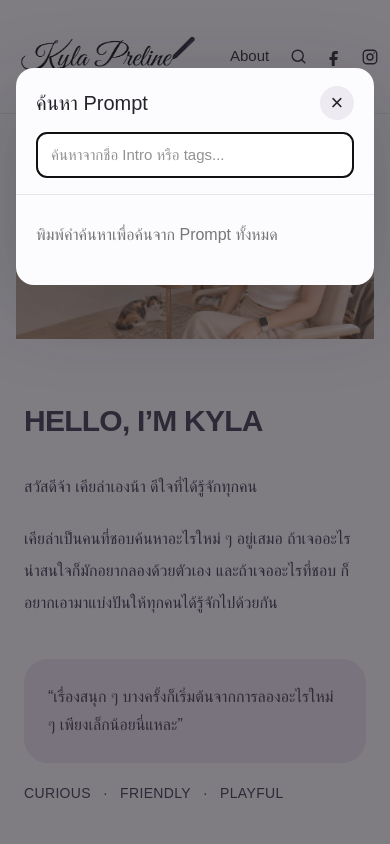
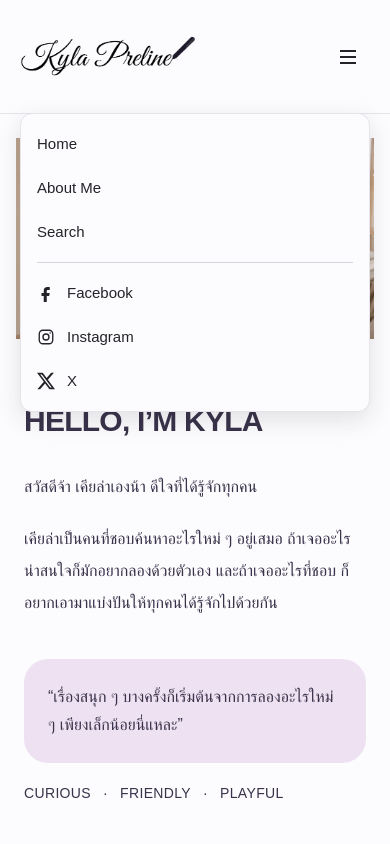
Before and after one commit to kylapreline/prompt-vault, a Next.js app: page /about in a window 390 px wide. Both pictures are taken after a click on the button "เปิดเมนูนำทาง". Shown: the top 844 px of the page. Built offline with nearby package versions, Linux system fonts and the light colour scheme; a web font is replaced by a local one.

Commit message:
Add X social link and mobile hamburger menu

```diff
--- a/app/about/page.tsx
+++ b/app/about/page.tsx
@@ -1,4 +1,5 @@
 import Image from "next/image";
+import SocialLinks from "../components/SocialLinks";
 
 const interests = [
   {
@@ -272,47 +273,7 @@ export default function AboutPage() {
     </p>
 
     <div className="mt-8 flex items-center gap-5">
-      {/* Instagram */}
-      <a
-        href="https://www.instagram.com/kpreline/"
-        target="_blank"
-        rel="noopener noreferrer"
-        aria-label="Instagram"
-        className="text-[#39324a] transition-opacity hover:opacity-60"
-      >
-        <svg
-          xmlns="http://www.w3.org/2000/svg"
-          viewBox="0 0 24 24"
-          fill="none"
-          stroke="currentColor"
-          strokeWidth="1.8"
-          className="h-6 w-6"
-          aria-hidden="true"
-        >
-          <rect x="3" y="3" width="18" height="18" rx="5" />
-          <circle cx="12" cy="12" r="4" />
-          <circle cx="17.5" cy="6.5" r="1" fill="currentColor" stroke="none" />
-        </svg>
-      </a>
-
-      {/* Facebook */}
-      <a
-        href="https://www.facebook.com/KylaPreline"
-        target="_blank"
-        rel="noopener noreferrer"
-        aria-label="Facebook"
-        className="text-[#39324a] transition-opacity hover:opacity-60"
-      >
-        <svg
-          xmlns="http://www.w3.org/2000/svg"
-          viewBox="0 0 24 24"
-          fill="currentColor"
-          className="h-6 w-6"
-          aria-hidden="true"
-        >
-          <path d="M13.5 21v-8h2.7l.4-3h-3.1V8.1c0-.9.3-1.5 1.6-1.5h1.7V3.9c-.3 0-1.3-.1-2.4-.1-2.4 0-4.1 1.5-4.1 4.2V10H8v3h2.3v8h3.2Z" />
-        </svg>
-      </a>
+      <SocialLinks variant="about" order={["instagram", "facebook", "x"]} />
     </div>
   </div>
 </section>
--- a/app/components/Footer.tsx
+++ b/app/components/Footer.tsx
@@ -1,4 +1,5 @@
 import Link from "next/link";
+import SocialLinks from "./SocialLinks";
 
 export default function Footer() {
   return (
@@ -33,49 +34,7 @@ export default function Footer() {
 
         <div className="text-center sm:text-right">
           <div className="flex items-center justify-center gap-5 sm:justify-end">
-            <a
-              className="text-[#39324a] transition-opacity hover:opacity-60"
-              href="https://www.facebook.com/KylaPreline"
-              target="_blank"
-              rel="noopener noreferrer"
-              aria-label="Kyla Preline on Facebook"
-            >
-              <svg
-                viewBox="0 0 24 24"
-                fill="currentColor"
-                className="h-6 w-6"
-                aria-hidden="true"
-              >
-                <path d="M13.5 21v-8h2.7l.4-3h-3.1V8.1c0-.9.3-1.5 1.6-1.5h1.7V3.9c-.3 0-1.3-.1-2.4-.1-2.4 0-4.1 1.5-4.1 4.2V10H8v3h2.3v8h3.2Z" />
-              </svg>
-            </a>
-
-            <a
-              className="text-[#39324a] transition-opacity hover:opacity-60"
-              href="https://www.instagram.com/kpreline/"
-              target="_blank"
-              rel="noopener noreferrer"
-              aria-label="Kyla Preline on Instagram"
-            >
-              <svg
-                viewBox="0 0 24 24"
-                fill="none"
-                stroke="currentColor"
-                strokeWidth="1.8"
-                className="h-6 w-6"
-                aria-hidden="true"
-              >
-                <rect x="3" y="3" width="18" height="18" rx="5" />
-                <circle cx="12" cy="12" r="4" />
-                <circle
-                  cx="17.5"
-                  cy="6.5"
-                  r="1"
-                  fill="currentColor"
-                  stroke="none"
-                />
-              </svg>
-            </a>
+            <SocialLinks variant="footer" />
           </div>
 
           <p className="mt-6 text-xs text-[#8b8396]">
--- a/app/components/Header.tsx
+++ b/app/components/Header.tsx
@@ -4,8 +4,7 @@ import Image from "next/image";
 import Link from "next/link";
 import { useEffect, useRef, useState } from "react";
 
-const facebookUrl = "https://www.facebook.com/KylaPreline";
-const instagramUrl = "https://www.instagram.com/kpreline/";
+import SocialLinks from "./SocialLinks";
 
 type SearchPrompt = {
   id: string;
@@ -39,6 +38,28 @@ function SearchIcon() {
 }
 
 export default function Header() {
+  const [isMobileMenuOpen, setIsMobileMenuOpen] = useState(false);
+  const mobileMenuButtonRef = useRef<HTMLButtonElement>(null);
+
+  useEffect(() => {
+    function closeMobileMenu(event: KeyboardEvent) {
+      if (event.key === "Escape" && isMobileMenuOpen) {
+        setIsMobileMenuOpen(false);
+        mobileMenuButtonRef.current?.focus();
+      }
+    }
+    const desktop = window.matchMedia("(min-width: 641px)");
+    function closeOnDesktop() {
+      if (desktop.matches) setIsMobileMenuOpen(false);
+    }
+    window.addEventListener("keydown", closeMobileMenu);
+    desktop.addEventListener("change", closeOnDesktop);
+    return () => {
+      window.removeEventListener("keydown", closeMobileMenu);
+      desktop.removeEventListener("change", closeOnDesktop);
+    };
+  }, [isMobileMenuOpen]);
+
   const [isSearchOpen, setIsSearchOpen] = useState(false);
   const [searchTerm, setSearchTerm] = useState("");
   const [debouncedQuery, setDebouncedQuery] = useState("");
@@ -262,8 +283,34 @@ export default function Header() {
           display: flex;
         }
 
-        .mobile-nav {
+        .mobile-nav, .mobile-menu {
           display: none;
+        }
+
+        .mobile-menu a, .mobile-menu button {
+          display: flex;
+          align-items: center;
+          gap: 12px;
+          width: 100%;
+          min-height: 44px;
+          padding: 10px 16px;
+          color: #25232A;
+          text-decoration: none;
+          font-size: 15px;
+          text-align: left;
+          background: transparent;
+          border: 0;
+          cursor: pointer;
+        }
+
+        .mobile-menu a:hover, .mobile-menu button:hover {
+          background: #eee2f2;
+        }
+
+        .mobile-menu a:focus-visible, .mobile-menu button:focus-visible,
+        .mobile-nav:focus-visible {
+          outline: 2px solid #39324a;
+          outline-offset: -2px;
         }
 
         @media (max-width: 640px) {
@@ -273,17 +320,25 @@ export default function Header() {
 
           .mobile-nav {
             display: flex;
+            margin-left: auto;
+            flex-shrink: 0;
+          }
+
+          .mobile-menu:not([hidden]) {
+            display: block;
           }
         }
       `}</style>
 
       <header
         style={{
+          position: "relative",
           background: "#FCFBFD",
           borderBottom: "1px solid #E7E3EA",
         }}
       >
         <div
+          className="header-inner"
           style={{
             maxWidth: "1100px",
             margin: "0 auto",
@@ -297,6 +352,7 @@ export default function Header() {
           {/* Logo */}
           <Link
             href="/"
+            onClick={() => setIsMobileMenuOpen(false)}
             style={{
               display: "inline-flex",
               alignItems: "center",
@@ -365,162 +421,71 @@ export default function Header() {
               }}
             />
 
-            {/* Facebook */}
-            <a
-              href={facebookUrl}
-              target="_blank"
-              rel="noopener noreferrer"
-              aria-label="Kyla Preline on Facebook"
-              style={{
-                width: "34px",
-                height: "34px",
-                display: "inline-flex",
-                alignItems: "center",
-                justifyContent: "center",
-                color: "#25232A",
-                textDecoration: "none",
-                borderRadius: "50%",
-              }}
-            >
-              <svg
-                width="19"
-                height="19"
-                viewBox="0 0 24 24"
-                fill="currentColor"
-                aria-hidden="true"
-              >
-                <path d="M14 8h3V4h-3c-3.31 0-5 1.69-5 5v3H6v4h3v8h4v-8h3.2l.8-4H13V9c0-.66.34-1 1-1z" />
-              </svg>
-            </a>
-
-            {/* Instagram */}
-            <a
-              href={instagramUrl}
-              target="_blank"
-              rel="noopener noreferrer"
-              aria-label="Kyla Preline on Instagram"
-              style={{
-                width: "34px",
-                height: "34px",
-                display: "inline-flex",
-                alignItems: "center",
-                justifyContent: "center",
-                color: "#25232A",
-                textDecoration: "none",
-                borderRadius: "50%",
-              }}
-            >
-              <svg
-                width="19"
-                height="19"
-                viewBox="0 0 24 24"
-                fill="none"
-                stroke="currentColor"
-                strokeWidth="1.8"
-                aria-hidden="true"
-              >
-                <rect x="3" y="3" width="18" height="18" rx="5" />
-                <circle cx="12" cy="12" r="4" />
-                <circle
-                  cx="17.5"
-                  cy="6.5"
-                  r="1"
-                  fill="currentColor"
-                  stroke="none"
-                />
-              </svg>
-            </a>
+            <SocialLinks variant="header-desktop" />
           </nav>
 
           {/* Mobile Navigation */}
-          <nav
+          <button
+            ref={mobileMenuButtonRef}
+            type="button"
             className="mobile-nav"
-            aria-label="Mobile navigation"
+            aria-label={isMobileMenuOpen ? "ปิดเมนูนำทาง" : "เปิดเมนูนำทาง"}
+            aria-expanded={isMobileMenuOpen}
+            aria-controls="mobile-navigation"
+            onClick={() => setIsMobileMenuOpen((open) => !open)}
             style={{
+              width: "44px",
+              height: "44px",
               alignItems: "center",
-              gap: "2px",
+              justifyContent: "center",
+              border: 0,
+              borderRadius: "8px",
+              background: "transparent",
+              color: "#25232A",
+              cursor: "pointer",
             }}
           >
-            {/* About */}
-            <Link
-              href="/about"
-              style={{
-                padding: "8px 10px",
-                color: "#25232A",
-                textDecoration: "none",
-                fontSize: "15px",
-              }}
-            >
-              About
-            </Link>
-
-            {searchButton(true)}
-
-            {/* Facebook */}
-            <a
-              href={facebookUrl}
-              target="_blank"
-              rel="noopener noreferrer"
-              aria-label="Kyla Preline on Facebook"
-              style={{
-                width: "34px",
-                height: "34px",
-                display: "inline-flex",
-                alignItems: "center",
-                justifyContent: "center",
-                color: "#25232A",
-                textDecoration: "none",
-              }}
-            >
-              <svg
-                width="18"
-                height="18"
-                viewBox="0 0 24 24"
-                fill="currentColor"
-                aria-hidden="true"
-              >
-                <path d="M14 8h3V4h-3c-3.31 0-5 1.69-5 5v3H6v4h3v8h4v-8h3.2l.8-4H13V9c0-.66.34-1 1-1z" />
-              </svg>
-            </a>
-
-            {/* Instagram */}
-            <a
-              href={instagramUrl}
-              target="_blank"
-              rel="noopener noreferrer"
-              aria-label="Kyla Preline on Instagram"
-              style={{
-                width: "34px",
-                height: "34px",
-                display: "inline-flex",
-                alignItems: "center",
-                justifyContent: "center",
-                color: "#25232A",
-                textDecoration: "none",
-              }}
-            >
-              <svg
-                width="18"
-                height="18"
-                viewBox="0 0 24 24"
-                fill="none"
-                stroke="currentColor"
-                strokeWidth="1.8"
-                aria-hidden="true"
-              >
-                <rect x="3" y="3" width="18" height="18" rx="5" />
-                <circle cx="12" cy="12" r="4" />
-                <circle
-                  cx="17.5"
-                  cy="6.5"
-                  r="1"
-                  fill="currentColor"
-                  stroke="none"
-                />
-              </svg>
-            </a>
-          </nav>
+            <svg width="24" height="24" viewBox="0 0 24 24" fill="none" stroke="currentColor" strokeWidth="1.8" aria-hidden="true">
+              <path d="M4 6h16M4 12h16M4 18h16" />
+            </svg>
+          </button>
         </div>
+        <nav
+          id="mobile-navigation"
+          className="mobile-menu"
+          aria-label="Mobile navigation"
+          hidden={!isMobileMenuOpen}
+          style={{
+            position: "absolute",
+            top: "100%",
+            left: "20px",
+            right: "20px",
+            zIndex: 100,
+            padding: "8px 0",
+            border: "1px solid #E7E3EA",
+            borderRadius: "12px",
+            background: "#FCFBFD",
+            boxShadow: "0 8px 24px rgba(37, 35, 42, 0.12)",
+            maxHeight: "calc(100dvh - 130px)",
+            overflowY: "auto",
+          }}
+        >
+          <Link href="/" onClick={() => setIsMobileMenuOpen(false)}>Home</Link>
+          <Link href="/about" onClick={() => setIsMobileMenuOpen(false)}>About Me</Link>
+          <button type="button" onClick={() => {
+            setIsMobileMenuOpen(false);
+            openSearch();
+          }}>Search</button>
+          <hr style={{ margin: "8px 16px", border: 0, borderTop: "1px solid #D8D3DC" }} />
+          <SocialLinks
+            variant="header-mobile"
+            showLabels
+            onLinkClick={() => {
+              setIsMobileMenuOpen(false);
+              mobileMenuButtonRef.current?.focus();
+            }}
+          />
+        </nav>
       </header>
 
       {isSearchOpen && (
--- /dev/null
+++ b/app/components/SocialLinks.tsx
@@ -0,0 +1,80 @@
+import { socialLinks, type SocialLinkId } from "../lib/social-links";
+
+type SocialLinksProps = {
+  variant: "header-desktop" | "header-mobile" | "footer" | "about";
+  order?: readonly SocialLinkId[];
+  showLabels?: boolean;
+  onLinkClick?: () => void;
+};
+
+function SocialIcon({ id, size, header }: {
+  id: SocialLinkId;
+  size: number;
+  header: boolean;
+}) {
+  return (
+    <svg
+      width={size}
+      height={size}
+      viewBox="0 0 24 24"
+      fill={id === "instagram" ? "none" : "currentColor"}
+      stroke={id === "instagram" ? "currentColor" : undefined}
+      strokeWidth={id === "instagram" ? 1.8 : undefined}
+      aria-hidden="true"
+    >
+      {id === "facebook" && (
+        <path d={header
+          ? "M14 8h3V4h-3c-3.31 0-5 1.69-5 5v3H6v4h3v8h4v-8h3.2l.8-4H13V9c0-.66.34-1 1-1z"
+          : "M13.5 21v-8h2.7l.4-3h-3.1V8.1c0-.9.3-1.5 1.6-1.5h1.7V3.9c-.3 0-1.3-.1-2.4-.1-2.4 0-4.1 1.5-4.1 4.2V10H8v3h2.3v8h3.2Z"} />
+      )}
+      {id === "instagram" && (
+        <>
+          <rect x="3" y="3" width="18" height="18" rx="5" />
+          <circle cx="12" cy="12" r="4" />
+          <circle cx="17.5" cy="6.5" r="1" fill="currentColor" stroke="none" />
+        </>
+      )}
+      {id === "x" && (
+        <path d="M18.901 1.153h3.68l-8.04 9.19L24 22.846h-7.406l-5.8-7.584-6.64 7.584H.47l8.6-9.835L0 1.154h7.594l5.243 6.932 6.064-6.933Zm-1.29 19.49h2.039L6.487 3.24H4.3l13.31 17.403Z" />
+      )}
+    </svg>
+  );
+}
+
+export default function SocialLinks({ variant, order, showLabels = false, onLinkClick }: SocialLinksProps) {
+  const header = variant === "header-desktop" || variant === "header-mobile";
+  const size = variant === "header-desktop" ? 19 : variant === "header-mobile" ? 18 : 24;
+  const links = order
+    ? order.map((id) => socialLinks.find((link) => link.id === id)!)
+    : socialLinks;
+
+  return (
+    <>
+      {links.map((link) => (
+        <a
+          key={link.id}
+          href={link.url}
+          onClick={onLinkClick}
+          target="_blank"
+          rel="noopener noreferrer"
+          aria-label={link.ariaLabel}
+          className={header ? undefined : "text-[#39324a] transition-opacity hover:opacity-60"}
+          style={header && !showLabels ? {
+            width: "34px",
+            height: "34px",
+            flexShrink: 0,
+            display: "inline-flex",
+            alignItems: "center",
+            justifyContent: "center",
+            color: "#25232A",
+            textDecoration: "none",
+            borderRadius: variant === "header-desktop" ? "50%" : undefined,
+          } : undefined}
+        >
+          <SocialIcon id={link.id} size={size} header={header} />
+          {showLabels && <span>{link.name}</span>}
+        </a>
+      ))}
+    </>
+  );
+}
--- /dev/null
+++ b/app/lib/social-links.ts
@@ -0,0 +1,22 @@
+export const socialLinks = [
+  {
+    id: "facebook",
+    name: "Facebook",
+    url: "https://www.facebook.com/KylaPreline",
+    ariaLabel: "Kyla Preline on Facebook",
+  },
+  {
+    id: "instagram",
+    name: "Instagram",
+    url: "https://www.instagram.com/kpreline/",
+    ariaLabel: "Kyla Preline on Instagram",
+  },
+  {
+    id: "x",
+    name: "X",
+    url: "https://x.com/kylapreline",
+    ariaLabel: "Kyla Preline on X",
+  },
+] as const;
+
+export type SocialLinkId = (typeof socialLinks)[number]["id"];
```
